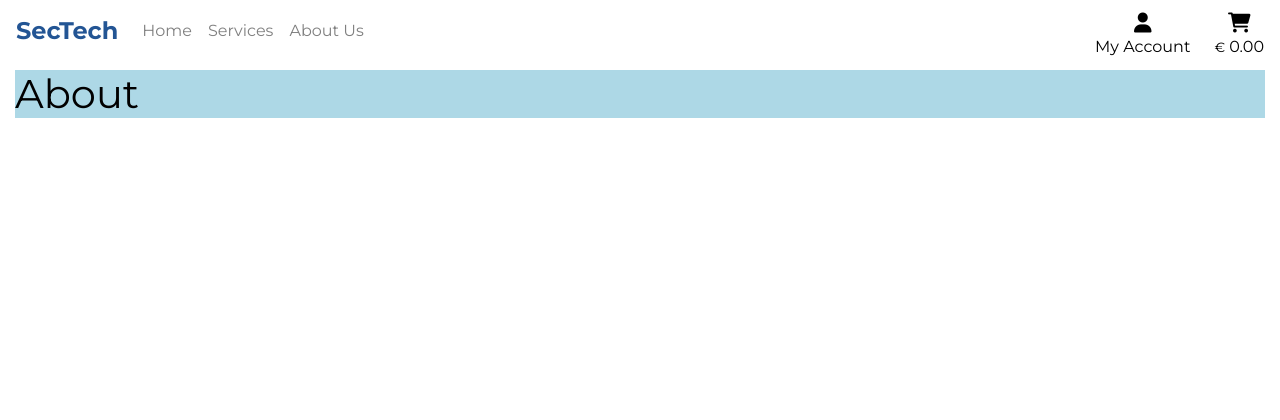
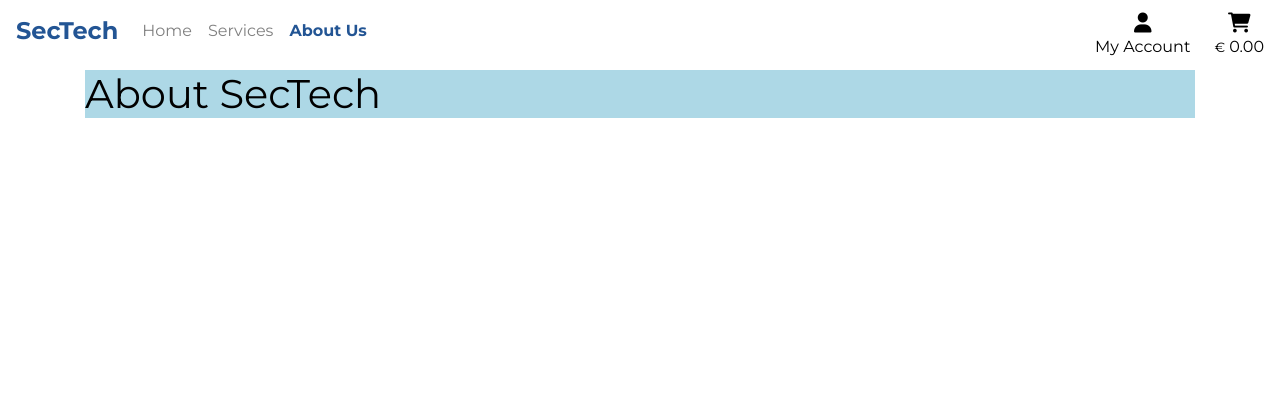
Before and after one commit to davewatters/sectech-ci-pp5, a Django app: page /about/ in a window 1280 px wide. Shown: the top 420 px of the page. Run offline with Django 3.2, Linux system fonts and the light colour scheme; the visitor is signed in with stand-in values (Sample User, id 1); parts of the project's set-up code (start-up, migrations or seed data) failed here and were passed over; some libraries are stand-ins or nearby versions; some web fonts are replaced.

Commit message:
fix closes #36: correctly highlght active nav menu option

```diff
--- a/home/templates/home/about.html
+++ b/home/templates/home/about.html
@@ -1,17 +1,16 @@
 {% extends "base.html" %}
+{% load i18n %}
 
-{% block title %}About{% endblock %}
-
-<!-- nav-bar: add 'active' class to the nav-link -->
-{% block nav_about %}active{% endblock %}
+{% block title %}{% translate 'Page Not Found' %}{% endblock title %}
 
 {% block content %}
-<div class="row">
-	<div class="col">
-		<div class="">
-			<h1 class="showme2">About</h1>
 
+<div class="container">
+	<div class="row justify-content-center align-items-center">
+		<div class="col">
+			<h1 class="showme2">About SecTech</h1>
 		</div>
 	</div>
 </div>
-{% endblock %}
+
+{% endblock content %}
--- a/home/templates/home/home.html
+++ b/home/templates/home/home.html
@@ -1,9 +1,6 @@
 {% extends "base.html" %}
 
-{% block title %}Home{% endblock %}
-
-<!-- nav-bar: add 'active' class to the nav-link -->
-{% block nav_home %}active{% endblock %}
+{% block title %}Home{% endblock title %}
 
 {% block banner %}
 <div class="row">
--- a/products/templates/products/product_detail.html
+++ b/products/templates/products/product_detail.html
@@ -1,9 +1,6 @@
 {% extends "base.html" %}
 
 {% block title %}Services{% endblock %}
-
-<!-- nav-bar: add 'active' class to the nav-link -->
-{% block nav_list %}active{% endblock %}
 
 {% block content %}
 <!-- Product detail, two rows -->
--- a/products/templates/products/product_list.html
+++ b/products/templates/products/product_list.html
@@ -1,9 +1,6 @@
 {% extends "base.html" %}
 
 {% block title %}Services{% endblock %}
-
-<!-- nav-bar: add 'active' class to the nav-link -->
-{% block nav_list %}active{% endblock %}
 
 {% block content %}
 <div class="container">
--- a/static/css/base.css
+++ b/static/css/base.css
@@ -72,23 +72,29 @@ footer {
   width: inherit;
 }
 
-/* .acc-dropdown-menu-align {
-  right: auto;
-  left: 0;
-} */
-
-.cart-nav-link, .acc-nav-link {
+.acc-nav-link, .cart-nav-link {
   color: var(--text-colour) !important;
 }
 
-.cart-nav-link:hover, .acc-nav-link:hover {
+.acc-nav-link:hover,
+.cart-nav-link:hover,
+.nav-link:hover {
+  color: var(--logo-colour) !important;
+  font-weight: bold;
   text-decoration: none !important;
+}
+
+.acc-nav-link.active,
+.cart-nav-link.active,
+.nav-link.active {
+  color: var(--logo-colour) !important;
+  font-weight: bold;
 }
 
 .logo {
   font: var(--logo-font-family, Georgia, Times, serif) !important;
   font-size: x-large !important;
-  font-weight: bold !important;
+  font-weight: bolder !important;
   color: var(--logo-colour);
 }
 
--- a/templates/403.html
+++ b/templates/403.html
@@ -4,7 +4,7 @@
 {% block title %}{% translate '403 Forbidden' %}{% endblock title%}
 
 {% block content %}
-<div class="container-fluid">
+<div class="container">
   <div class="row justify-content-center align-items-center">
     <div class="card shadow text-center">
       <div class="card-body">
--- a/templates/404.html
+++ b/templates/404.html
@@ -4,7 +4,7 @@
 {% block title %}{% translate 'Page Not Found' %}{% endblock title %}
 
 {% block content %}
-<div class="container-fluid">
+<div class="container">
   <div class="row justify-content-center align-items-center">
     <div class="card shadow text-center">
       <div class="card-body">
--- a/templates/500.html
+++ b/templates/500.html
@@ -4,7 +4,7 @@
 {% block title %}{% translate 'Server Error' %}{% endblock title %}
 
 {% block content %}
-<div class="container-fluid">
+<div class="container">
   <div class="row justify-content-center align-items-center">
     <div class="card shadow text-center">
       <div class="card-body">
--- a/templates/base.html
+++ b/templates/base.html
@@ -52,7 +52,7 @@
   <!-- System Messages container -->
   <div class="container">
     <div class="row mt-2">
-      <div class="col-md-8 offset-md-2">
+      <div class="col-md-10 offset-md-1">
         {% for message in messages %}
         <div  id="msg" class="alert {{ message.tags }} alert-dismissible fade show" role="alert">
             {{ message | safe }}
--- a/templates/includes/main_nav.html
+++ b/templates/includes/main_nav.html
@@ -1,5 +1,7 @@
 <div id="nav-wrapper" class="container-fluid px-0 d-flex justify-content-between align-items-center">
 
+  <!-- resolving url_name to set relevant nav-link "active" class  -->
+  {% with request.resolver_match.url_name as url_name %}
   <nav class="navbar navbar-expand-sm navbar-light">
     <!-- Logo -->
     <a class="navbar-brand" href="{% url 'home' %}"><span class="logo">SecTech</span></a>
@@ -11,16 +13,17 @@
 
     <div id="navToggle" class="collapse navbar-collapse">
       <ul class="navbar-nav mb-2 mb-lg-0">
-        <!-- using nav_<item> block placeholders to set relevant nav-link "active" class in sub template -->
+        {% if request.user.is_authenticated %}
         <li class="nav-item">
-          <a class="nav-link {% block nav_home %}{% endblock %}" aria-current="page" href="{% url 'home' %}">Home</a>
+          <a class="nav-link {% if url_name == 'home' %}active{% endif %}" aria-current="page" href="{% url 'home' %}">Home</a>
         </li>
         <li class="nav-item">
-          <a class="nav-link {% block nav_list %}{% endblock %}" href="{% url 'product-list' %}">Services</a>
+          <a class="nav-link {% if url_name == 'product-list' %}active{% endif %}" href="{% url 'product-list' %}">Services</a>
         </li>
         <li class="nav-item">
-          <a class="nav-link {% block nav_about %}{% endblock %}" href="{% url 'about' %}">About Us</a>
+          <a class="nav-link {% if url_name == 'about' %}active{% endif %}" href="{% url 'about' %}">About Us</a>
         </li>
+        {% endif %}
       </ul>
     </div>
   </nav> <!-- /navbar -->
@@ -28,7 +31,7 @@
   <div class="acc-cart-btns d-flex justify-content-between">
     <!-- My Account btn -->
     <div class="dropdown pr-4">
-      <a id="account-menu" class="acc-nav-link" href="#" role="button" data-toggle="dropdown" aria-haspopup="true" aria-expanded="false">
+      <a id="account-menu" class="acc-nav-link {% if url_name == 'customer-detail' %}active{% endif %}" href="#" role="button" data-toggle="dropdown" aria-haspopup="true" aria-expanded="false">
         <div class="text-center">
           <div><i class="fas fa-user fa-lg"></i></div>
           <p class="my-0">My Account</p>
@@ -36,11 +39,11 @@
       </a>
       <div class="dropdown-menu acc-dropdown-menu-align" aria-labelledby="account-menu">
         {% if user.is_authenticated %}
-          {% if user.is_superuser %}
-          <a href="#" class="dropdown-item">Manage Products</a>
-          {% else %}
-          <a class="dropdown-item" href="{% url 'customer-detail' user.customer.id %}">Manage Account</a>
-          {% endif %}
+        {% if user.is_superuser %}
+        <a href="#" class="dropdown-item">Manage Products</a>
+        {% else %}
+        <a class="dropdown-item" href="{% url 'customer-detail' user.customer.id %}">Manage Account</a>
+        {% endif %}
         <div class="dropdown-divider"></div>
         <a class="dropdown-item" href="{% url 'account_logout' %}">Logout {{user.username|upper}}</a>
         {% else %}
@@ -51,10 +54,11 @@
     </div>
     <!-- Shopping Cart link -->
     <div class="text-center">
-      <a class="p-0 cart-nav-link" href="{% url 'view-cart' %}"><i class="fa-solid fa-cart-shopping fa-lg"></i>
+      <a class="p-0 cart-nav-link {% if url_name == 'view-cart' %}active{% endif %}"
+                      href="{% url 'view-cart' %}"><i class="fa-solid fa-cart-shopping fa-lg"></i>
         <p class="my-0">
           <span class="currency-symbol">&euro;</span>
-          {% if grand_total %}
+          {% if net_total %}
           {{ net_total|floatformat:"2g" }}
           {% else %}
           0.00
@@ -63,4 +67,5 @@
       </a>
     </div>
   </div>
+  {% endwith %}
 </div> <!-- /nav-wrapper -->
```
